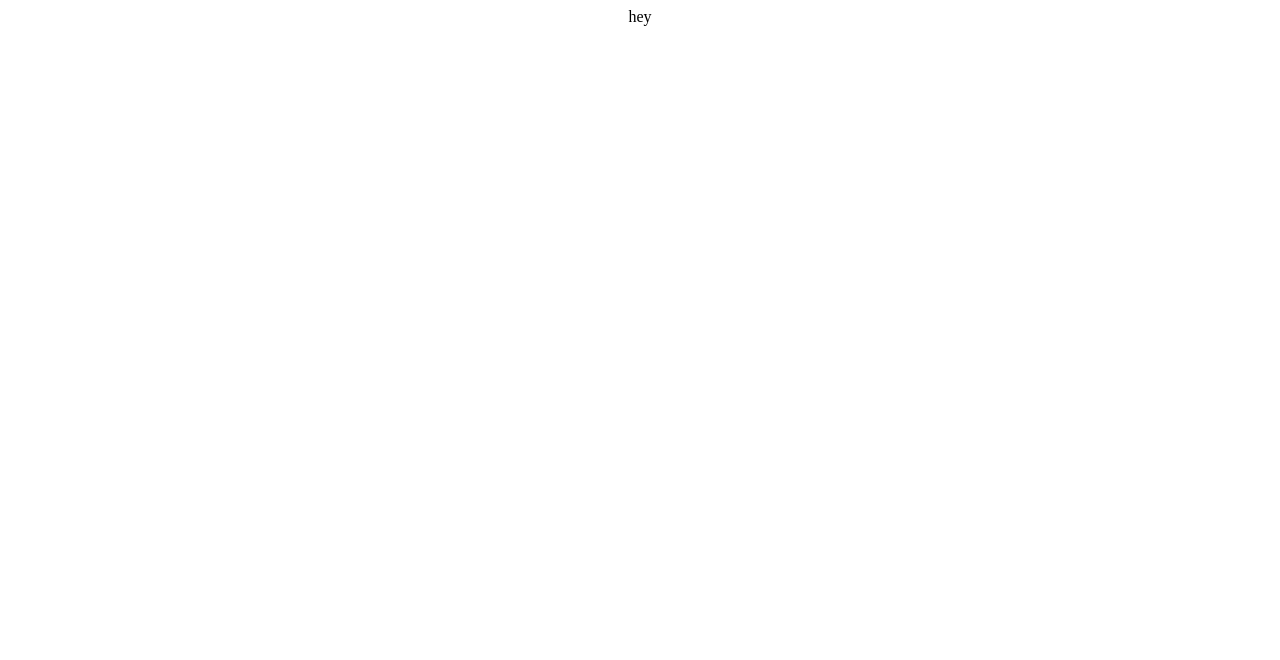
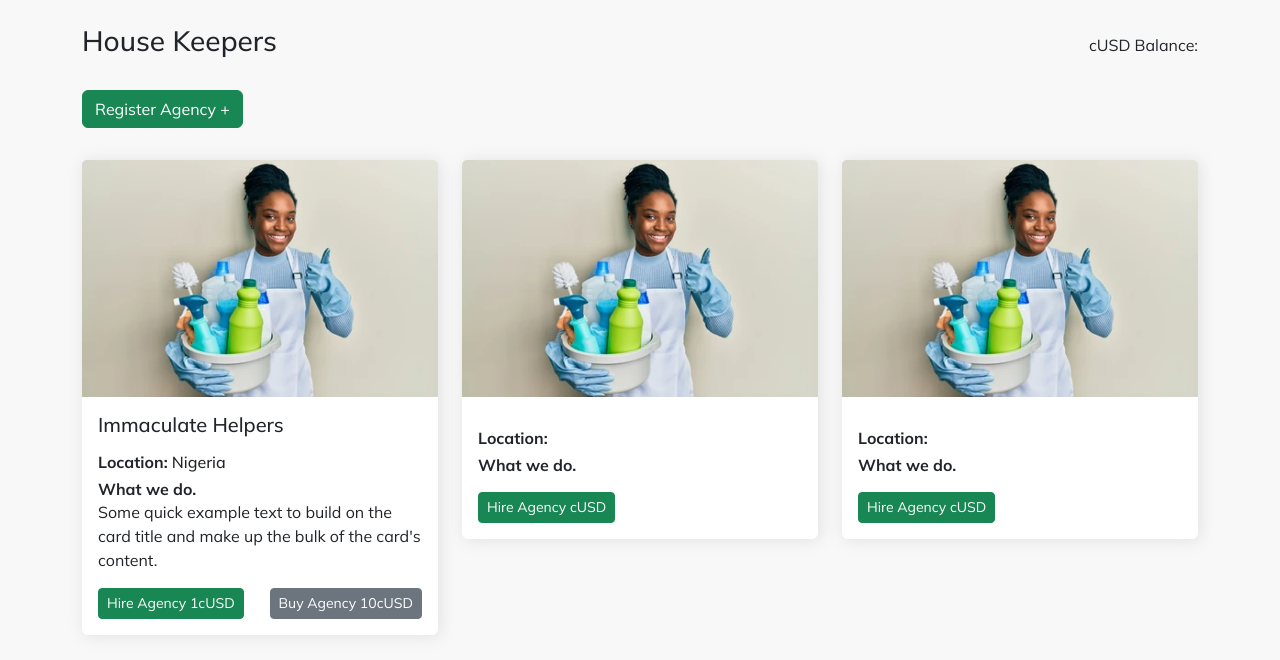
Before and after one commit to Samuelosas/house-keepers, a React (Create React App) app: page / in a window 1280 px wide. Shown: the top 660 px of the page. Built offline with nearby package versions, Linux system fonts and the light colour scheme.

Commit message:
frontend implemented

```diff
--- a/src/App.css
+++ b/src/App.css
@@ -1,38 +1,9 @@
-.App {
-  text-align: center;
+@import url("https://fonts.googleapis.com/css2?family=Mulish:wght@200;300;400;500;600;700&display=swap");
+body {
+  background-color: rgb(248, 248, 248) !important;
+  font-family: "Mulish", Arial, Helvetica, sans-serif;
 }
 
-.App-logo {
-  height: 40vmin;
-  pointer-events: none;
+.agency {
+  box-shadow: 2px 1px 16px rgba(158, 158, 158, 0.247);
 }
-
-@media (prefers-reduced-motion: no-preference) {
-  .App-logo {
-    animation: App-logo-spin infinite 20s linear;
-  }
-}
-
-.App-header {
-  background-color: #282c34;
-  min-height: 100vh;
-  display: flex;
-  flex-direction: column;
-  align-items: center;
-  justify-content: center;
-  font-size: calc(10px + 2vmin);
-  color: white;
-}
-
-.App-link {
-  color: #61dafb;
-}
-
-@keyframes App-logo-spin {
-  from {
-    transform: rotate(0deg);
-  }
-  to {
-    transform: rotate(360deg);
-  }
-}
--- a/src/App.js
+++ b/src/App.js
@@ -1,7 +1,47 @@
+import "bootstrap/dist/css/bootstrap.min.css"
 import "./App.css"
+import Alert from "react-bootstrap/Alert"
+import { Container, Row, Col } from "react-bootstrap"
+import { Balance } from "./Balance"
+import { RegisterAgency } from "./RegisterAgency"
+import { Card } from "./Card"
 
 function App() {
-  return <div className="App">hey</div>
+  return (
+    <Container>
+      {/* <div className="mt-5">
+        <Alert variant={"warning"}>Please approve this DApp to use it!</Alert>
+      </div> */}
+
+      <div className="d-flex align-items-center justify-content-between my-4">
+        <h3>House Keepers</h3>
+        <Balance />
+      </div>
+      <RegisterAgency />
+      <div className="my-4 agencies">
+        <Row className="justify-content-center">
+          <Col xs={10} md={4}>
+            <Card
+              name={"Immaculate Helpers"}
+              location={"Nigeria"}
+              about={
+                "Some quick example text to build on the card title and make up the bulk of the card's content."
+              }
+              hire_amount={1}
+              agency_worth={10}
+              isSellable={true}
+            />
+          </Col>
+          <Col xs={10} md={4}>
+            <Card />
+          </Col>
+          <Col xs={10} md={4}>
+            <Card />
+          </Col>
+        </Row>
+      </div>
+    </Container>
+  )
 }
 
 export default App
--- /dev/null
+++ b/src/Balance.jsx
@@ -0,0 +1,5 @@
+import React from "react"
+
+export const Balance = ({ balance }) => {
+  return <div>cUSD Balance: {balance}</div>
+}
--- /dev/null
+++ b/src/BuyAgency.jsx
@@ -0,0 +1,70 @@
+import React, { useState } from "react"
+import { Button, Modal, Form } from "react-bootstrap"
+
+export const BuyAgency = ({ name, about, imgUrl, worth, isSellable }) => {
+  const [show, setShow] = useState(false)
+  const [name_, setName] = useState(name)
+  const [imgUrl_, setImgUrl] = useState(imgUrl)
+  const [about_, setAbout] = useState(about)
+
+  const handleClose = () => setShow(false)
+  const handleShow = () => setShow(true)
+  return (
+    <>
+      {isSellable && (
+        <div>
+          <Button variant="secondary" size="sm" onClick={handleShow}>
+            Buy Agency {worth}cUSD
+          </Button>
+          <Modal show={show} onHide={handleClose}>
+            <Modal.Header closeButton>
+              <Modal.Title>Buy this Agency</Modal.Title>
+            </Modal.Header>
+            <Modal.Body>
+              <Form>
+                <Form.Group className="mb-3" controlId="formBasicName">
+                  <Form.Label>Enter preferred Agency Name</Form.Label>
+                  <Form.Control
+                    type="text"
+                    placeholder="Enter preferred Agency Name"
+                    required
+                    value={name_}
+                    onChange={(e) => setName(e.target.value)}
+                  />
+                </Form.Group>
+                <Form.Group className="mb-3" controlId="formBasicPoster">
+                  <Form.Label>
+                    Enter preferred Agency Cover Image URL.
+                  </Form.Label>
+                  <Form.Control
+                    type="text"
+                    placeholder="Enter Agency Cover Image URL."
+                    required
+                    value={imgUrl_}
+                    onChange={(e) => setImgUrl(e.target.value)}
+                  />
+                </Form.Group>
+                <Form.Group className="mb-3" controlId="formBasicAbout">
+                  <Form.Label>Enter What your agency will do.</Form.Label>
+                  <Form.Control
+                    as="textarea"
+                    rows={3}
+                    placeholder="Enter What your agency will do."
+                    required
+                    value={about_}
+                    onChange={(e) => setAbout(e.target.value)}
+                  />
+                </Form.Group>
+
+                <Button variant="primary" type="submit">
+                  Buy Agency {worth}cUSD
+                </Button>
+              </Form>
+            </Modal.Body>
+            <Modal.Footer></Modal.Footer>
+          </Modal>
+        </div>
+      )}
+    </>
+  )
+}
--- /dev/null
+++ b/src/Card.jsx
@@ -0,0 +1,46 @@
+import React from "react"
+import { Card as BSCard, Button } from "react-bootstrap"
+import { BuyAgency } from "./BuyAgency"
+import housekeep from "./images/housekeep.png"
+
+export const Card = ({
+  name,
+  location,
+  about,
+  image,
+  hire_amount,
+  agency_worth,
+  isSellable,
+}) => {
+  return (
+    <BSCard className="border-0 agency my-2">
+      <BSCard.Img variant="top" src={housekeep} />
+      <BSCard.Body>
+        <BSCard.Title className="mb-3">{name}</BSCard.Title>
+        <BSCard.Text>
+          <div>
+            <h6>
+              <span className="fw-bold">Location:</span> {location}
+            </h6>
+          </div>
+          <div>
+            <h6 className="my-0 fw-bold">What we do.</h6>
+            <span>{about}</span>
+          </div>
+        </BSCard.Text>
+        <div className="d-flex justify-content-between">
+          <Button variant="success" size="sm">
+            Hire Agency {hire_amount}cUSD
+          </Button>
+          <BuyAgency
+            name={name}
+            about={about}
+            imgUrl={housekeep}
+            worth={agency_worth}
+            isSellable={isSellable}
+          />
+        </div>
+      </BSCard.Body>
+    </BSCard>
+  )
+}
--- /dev/null
+++ b/src/RegisterAgency.jsx
@@ -0,0 +1,104 @@
+import React, { useState } from "react"
+import Button from "react-bootstrap/Button"
+import Modal from "react-bootstrap/Modal"
+import { Form } from "react-bootstrap"
+
+export const RegisterAgency = () => {
+  const [show, setShow] = useState(false)
+  const [sellable, setSellable] = useState(false)
+  const [name, setName] = useState("")
+  const [imgUrl, setImgUrl] = useState("")
+  const [location, setLocation] = useState("")
+  const [about, setAbout] = useState("")
+  const [hire_fee, setHire_fee] = useState()
+  const [worth, setWorth] = useState()
+
+  const handleClose = () => setShow(false)
+  const handleShow = () => setShow(true)
+  return (
+    <div className="my-3">
+      <Button variant="success" onClick={handleShow}>
+        Register Agency +
+      </Button>
+      <Modal show={show} onHide={handleClose}>
+        <Modal.Header closeButton>
+          <Modal.Title>Register Your Agency</Modal.Title>
+        </Modal.Header>
+        <Modal.Body>
+          <Form>
+            <Form.Group className="mb-3" controlId="formBasicName">
+              <Form.Control
+                type="text"
+                placeholder="Enter Agency Name"
+                required
+                value={name}
+                onChange={(e) => setName(e.target.value)}
+              />
+            </Form.Group>
+            <Form.Group className="mb-3" controlId="formBasicPoster">
+              <Form.Control
+                type="text"
+                placeholder="Enter Agency Cover Image URL."
+                required
+                value={imgUrl}
+                onChange={(e) => setImgUrl(e.target.value)}
+              />
+            </Form.Group>
+            <Form.Group className="mb-3" controlId="formBasicLocation">
+              <Form.Control
+                type="text"
+                placeholder="Enter Location"
+                required
+                value={location}
+                onChange={(e) => setLocation(e.target.value)}
+              />
+            </Form.Group>
+            <Form.Group className="mb-3" controlId="formBasicAbout">
+              <Form.Control
+                as="textarea"
+                rows={3}
+                placeholder="Enter What your agency will do."
+                required
+                value={about}
+                onChange={(e) => setAbout(e.target.value)}
+              />
+            </Form.Group>
+            <Form.Group className="mb-3" controlId="formBasicHire">
+              <Form.Control
+                type="number"
+                placeholder="Enter Hire Fee"
+                required
+                value={hire_fee}
+                onChange={(e) => setHire_fee(e.target.value)}
+              />
+            </Form.Group>
+            {sellable && (
+              <Form.Group className="mb-3" controlId="formBasicWorth">
+                <Form.Control
+                  type="number"
+                  placeholder="Agency's Selling Price"
+                  value={worth}
+                  onChange={(e) => setWorth(e.target.value)}
+                />
+              </Form.Group>
+            )}
+            <Form.Group className="mb-3" controlId="formBasicCheckbox">
+              <Form.Check
+                type="checkbox"
+                label="Is this agency sellable?"
+                value={sellable}
+                onChange={() =>
+                  sellable ? setSellable(false) : setSellable(true)
+                }
+              />
+            </Form.Group>
+            <Button variant="primary" type="submit">
+              Register
+            </Button>
+          </Form>
+        </Modal.Body>
+        <Modal.Footer></Modal.Footer>
+      </Modal>
+    </div>
+  )
+}
```
Also changed, not shown: src/images/housekeep.png (added).
